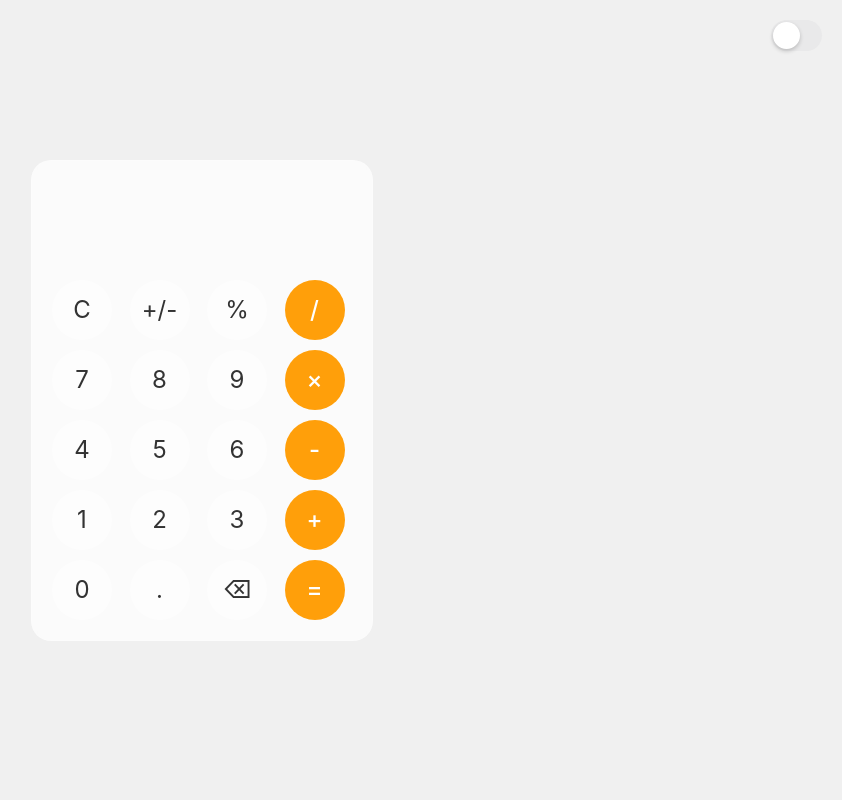
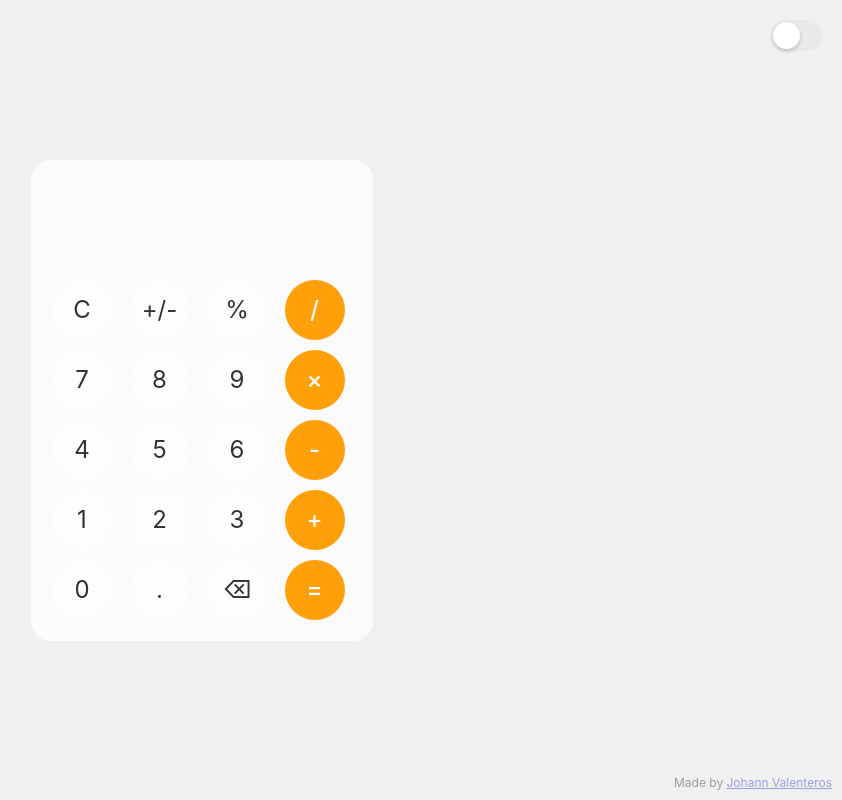
Before and after one commit to jvalenteros/easy-calculator, a plain HTML site: page index.html in a window 1280 px wide. Shown: the whole page, without its empty margins (438-1280 px from the left). Drawn offline with Linux system fonts and the light colour scheme.

Commit message:
added credits

```diff
--- a/css/styles.css
+++ b/css/styles.css
@@ -145,3 +145,19 @@ input:checked + .slider {
 input:checked + .slider:before {
     transform: translateX(20px);
 }
+
+/* credits */
+
+.credits {
+    position: fixed;
+    bottom: 10px;
+    right: 10px;
+    font-size: 12px;
+    color: var(--credits-color);
+    opacity: 0.35;
+    transition: opacity 0.3s ease;
+}
+
+.credits:hover {
+    opacity: 1;
+}
--- a/index.html
+++ b/index.html
@@ -36,6 +36,9 @@
             <button class="operator" onclick="calculate()">=</button>
         </div>
     </div>
+    <div class="credits">
+        <span>Made by <a href="https://github.com/jvalenteros">Johann Valenteros</a></span>
+    </div>
     <script src="js/script.js"></script>
 </body>
 </html>
```
